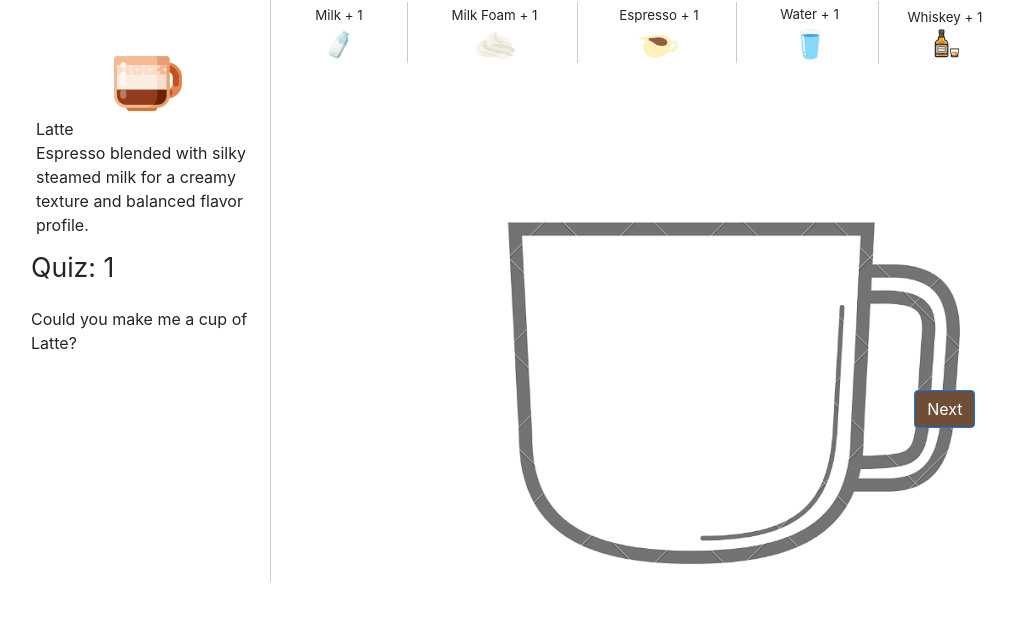
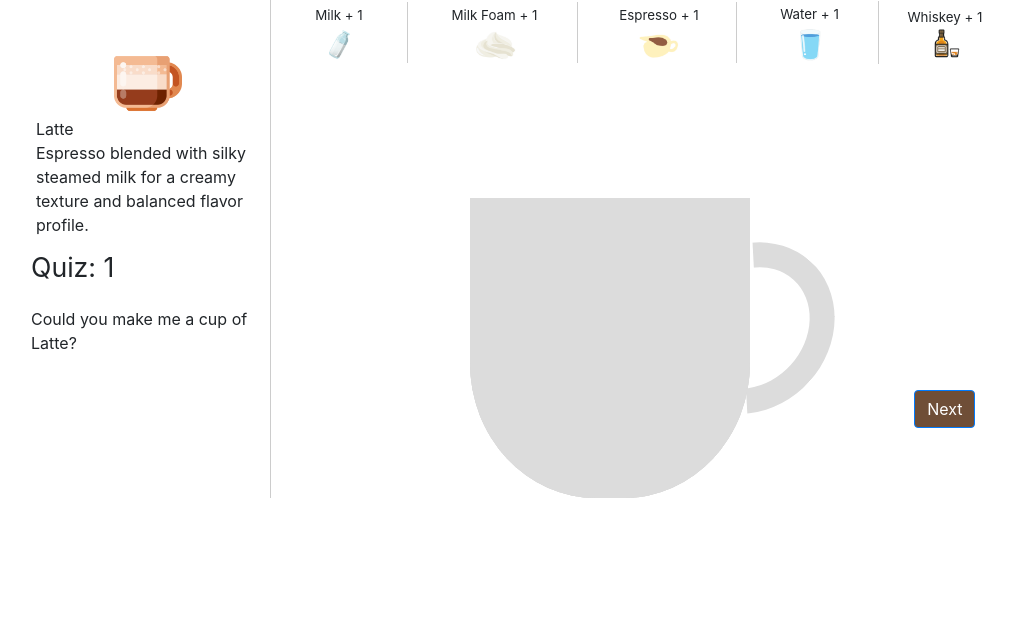
Before and after one commit to yuwchen/UIdesign, a Flask app: page /quiz_main in a window 1280 px wide. Shown: the part 83-704 px from the top of the page, without its empty margins (124-1137 px from the left). Run offline with Flask 3, Linux system fonts and the light colour scheme; some libraries are stand-ins or nearby versions.

Commit message:
quiz: add cup and interactive recipe

```diff
--- a/static/quiz_main.js
+++ b/static/quiz_main.js
@@ -118,4 +118,14 @@ function selectIngredient(ingredient_name) {
 
 $(document).ready(function () {
   display_question_on_quiz_page(quiz, quiz_id);
+
+  $('.ingredient_block').click(function(e) {
+    for (let i = 6; i >= 1; i--) {
+      let curr = $('.portion' + i.toString())
+      if (curr.css("background-color") == $('.cup').css("background-color")) {
+        curr.css("background-color", $(this).data('color'))
+        break;
+      }
+    }
+  });
 });
--- a/templates/quiz_main.html
+++ b/templates/quiz_main.html
@@ -105,12 +78,19 @@
         <div class="row main_row">
           <div class="col-md-3"></div>
           <div class="col-md-6">
-            <img class="cup_imag" src="static/images/empty_cup.png" />
+            <div class="cup">
+              <div class="recipe">
+                <div class="portion portion1"></div>
+                <div class="portion portion2"></div>
+                <div class="portion portion3"></div>
+                <div class="portion portion4"></div>
+                <div class="portion portion5"></div>
+                <div class="portion portion6"></div>
+              </div>
+              <div class="handle"></div>
+            </div>
           </div>
-          <div
-            class="col-md-3 main_button_container"
-            id="main_button_container"
-          >
+          <div class="col-md-3 main_button_container" id="main_button_container">
             <button id="quiz_previous_button" class="btn btn-primary main_btn">
               Previous
             </button>
```
Also changed, not shown: other parts of templates/quiz_main.html (+14 -41 lines), templates/learn.html (+8 -30 lines).
